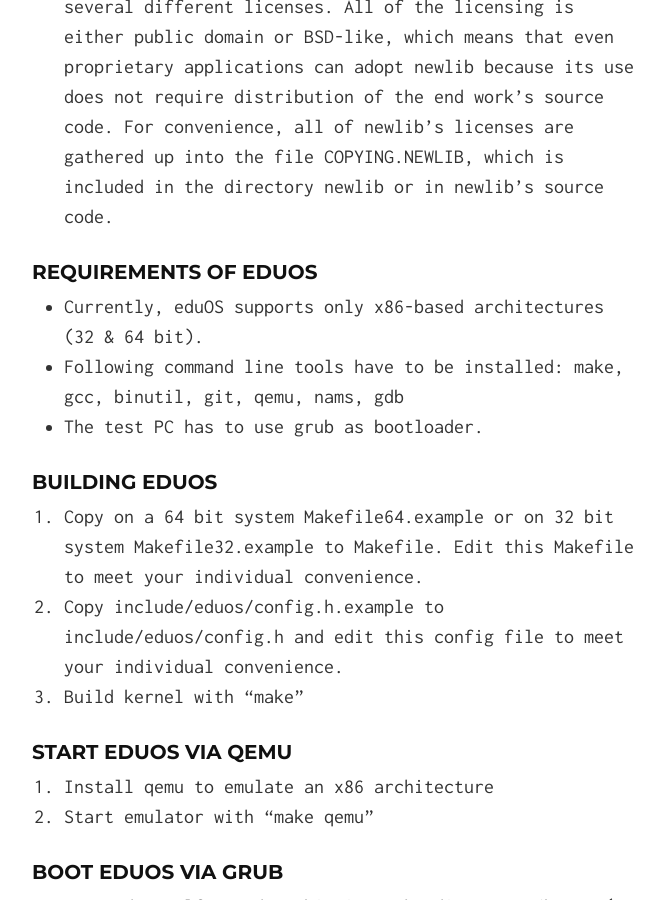
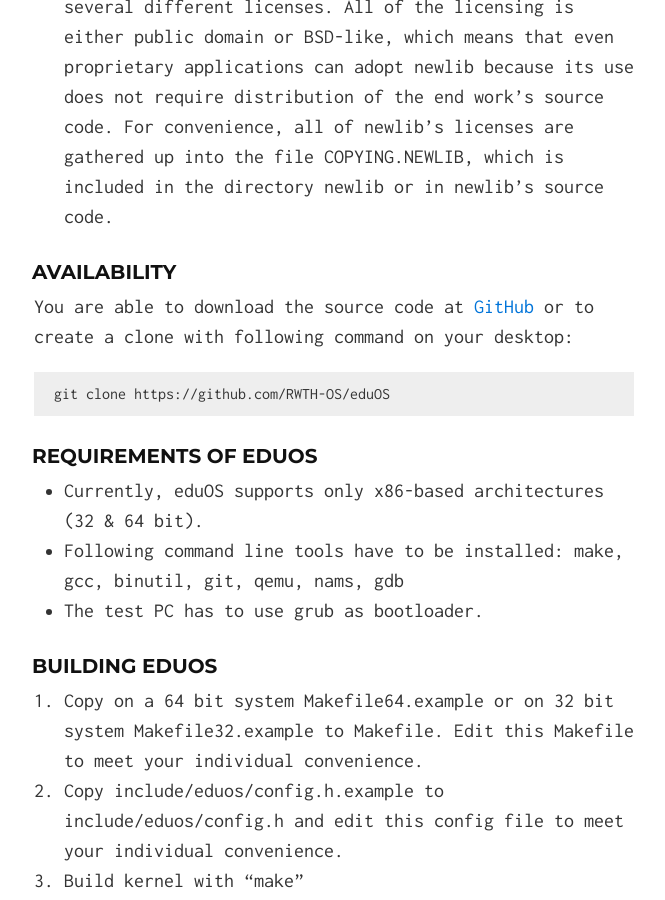
Before and after one commit to RWTH-OS/eduOS, a Jekyll site: the page built from index.md, in a window 1280 px wide and 900 px high, scrolled down 1218 px. Shown: the whole window, without its empty margins (306-971 px from the left). Built offline with Jekyll 4.4.1, drawn with Linux system fonts in a browser that asks for light colours.

Commit message:
add a section about the availability

```diff
--- a/index.md
+++ b/index.md
@@ -39,6 +39,13 @@ It is derived from following tutorials and software distributions.
    of newlib's licenses are gathered up into the file COPYING.NEWLIB,
    which is included in the directory newlib or in newlib's source code.
 
+### Availability
+
+You are able to download the source code at [GitHub](https://github.com/RWTH-OS/eduOS) or to create a clone with following command on your desktop:
+
+<pre>
+git clone https://github.com/RWTH-OS/eduOS
+</pre>
 
 ### Requirements of eduOS
 
```
